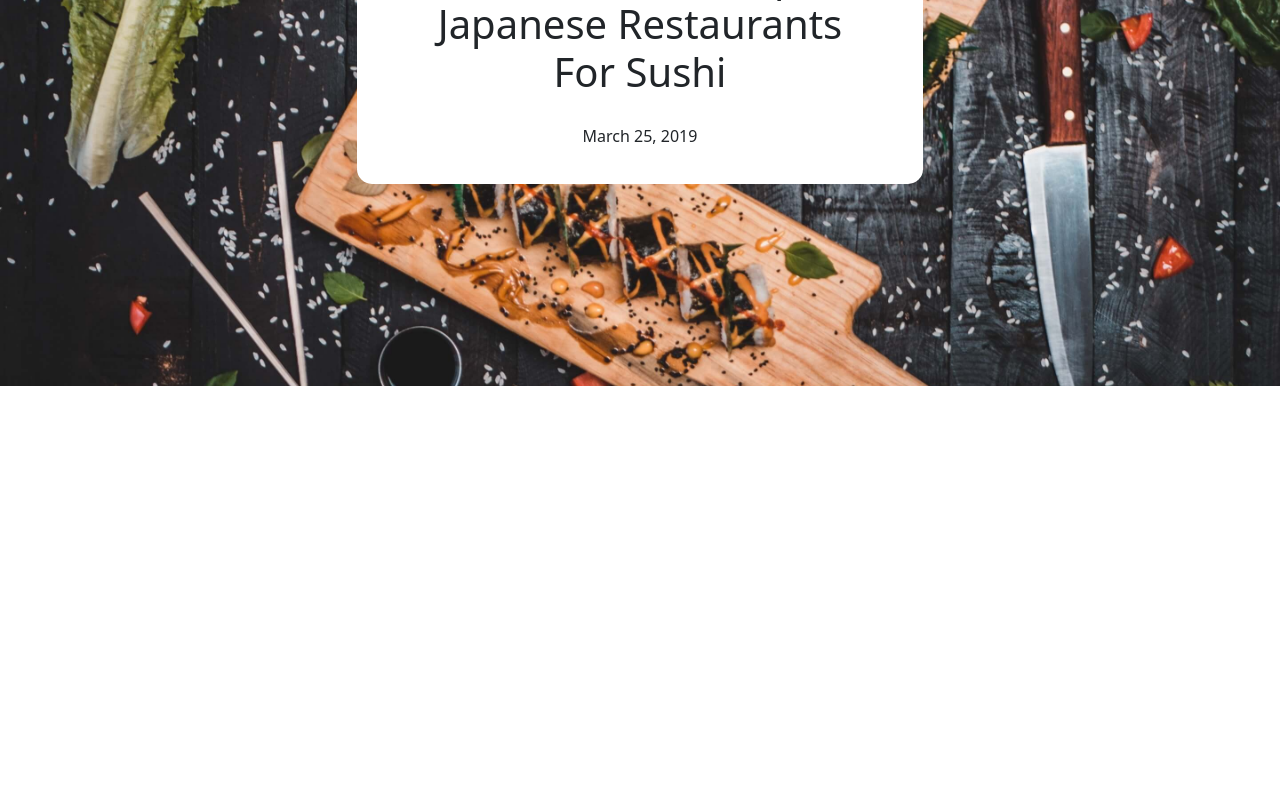
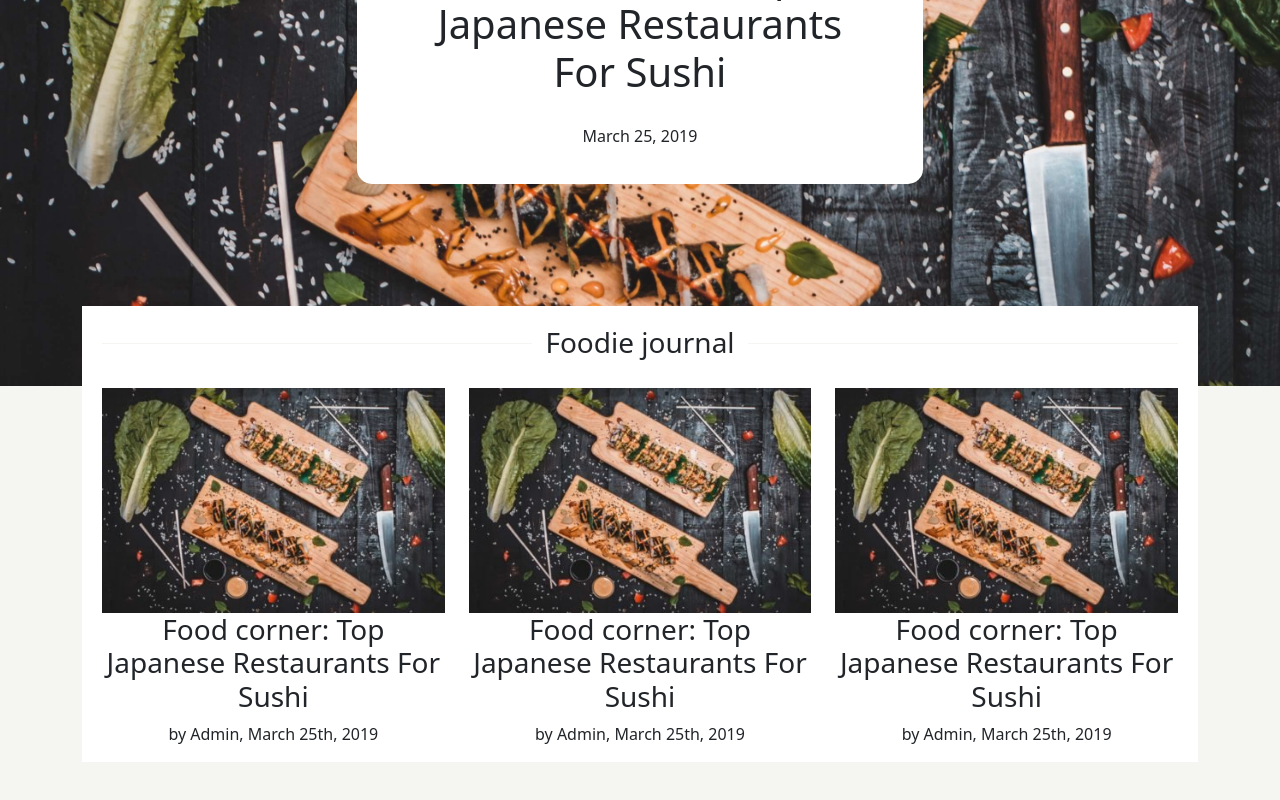
Before and after one commit to SimonCook99/proj-html-vuejs, a Vue app: page / in a window 1280 px wide. Shown: the part 593-1393 px from the top of the page. Before the commit the page ends 979 px from the top, so only its background shows below. Built offline with nearby package versions, Linux system fonts and the light colour scheme.

Commit message:
prima sezione main completata

```diff
--- a/src/App.vue
+++ b/src/App.vue
@@ -4,7 +4,7 @@
 
     <myJumbotron />
 
-
+    <myMain />
 
   </div>
 </template>
@@ -12,12 +12,15 @@
 <script>
 import myHeader from './components/myHeader.vue'
 import myJumbotron from './components/myJumbotron.vue'
+import myMain from './components/myMain.vue'
+
 
 export default {
   name: 'App',
   components: {
     myHeader,
-    myJumbotron
+    myJumbotron,
+    myMain
   },
   data(){
     return{
@@ -28,9 +31,5 @@ export default {
 </script>
 
 <style lang="scss">
-  *{
-    margin: 0;
-    padding: 0;
-    box-sizing: border-box;
-  }
+  @import "./components/SCSS/general.scss"
 </style>
--- a/src/components/SCSS/colors.scss
+++ b/src/components/SCSS/colors.scss
@@ -1,7 +1,3 @@
 $buttonColor: #fc7525;
 
-button{
-    background-color: $buttonColor;
-    border: 0;
-    color: white;
-}
+$mainBackground: #f5f5f1
--- /dev/null
+++ b/src/components/SCSS/general.scss
@@ -0,0 +1,13 @@
+@import "colors.scss";
+
+*{
+    margin: 0;
+    padding: 0;
+    box-sizing: border-box;
+}
+
+button{
+    background-color: $buttonColor;
+    border: 0;
+    color: white;
+}
--- a/src/components/myJumbotron.vue
+++ b/src/components/myJumbotron.vue
@@ -15,8 +15,6 @@
 </script>
 
 <style scoped lang="scss">
-
-    @import "SCSS/colors.scss";
 
     section{
         background-image: url("../assets/img/single-post-img3.jpg");
--- /dev/null
+++ b/src/components/myMain.vue
@@ -0,0 +1,74 @@
+<template>
+    <main>
+        <div class="container">
+            <section class="journal">
+                <h3 class="title">Foodie journal</h3>
+
+                <div class="row">
+                    <div class="col-4">
+                        <img src="../assets/img/single-post-img3-400x263.jpg" alt="prova">
+                        <h3>Food corner: Top Japanese Restaurants For Sushi</h3>
+                        <p>by Admin, March 25th, 2019</p>
+                    </div>
+                    <div class="col-4">
+                        <img src="../assets/img/single-post-img3-400x263.jpg" alt="prova">
+                        <h3>Food corner: Top Japanese Restaurants For Sushi</h3>
+                        <p>by Admin, March 25th, 2019</p>
+                    </div>
+                    <div class="col-4">
+                        <img src="../assets/img/single-post-img3-400x263.jpg" alt="prova">
+                        <h3>Food corner: Top Japanese Restaurants For Sushi</h3>
+                        <p>by Admin, March 25th, 2019</p>
+                    </div>
+                </div>
+            </section>
+        </div>
+    </main>
+</template>
+
+<script>
+    export default {
+        name:"myMain"
+    }
+</script>
+
+<style scoped lang="scss">
+    @import "./SCSS/colors.scss";
+
+    main{
+        background-color: $mainBackground;
+        height: 100vh;
+
+        .journal{
+            text-align: center;
+            background-color: white;
+            padding: 0px 20px;
+            position: relative;
+            top: -80px;
+            h3.title{
+                position: relative;
+                padding: 20px;
+
+                &:before, &:after{ //creazione delle linee prima e dopo il titolo h3
+                    content: "";
+                    position: absolute;
+                    width: 40%;
+                    top: 50%;
+                    height: 1px;
+                    background: $mainBackground;
+                }
+                &:after{
+                    left: 60%;
+                }
+                &:before{
+                    left: 0;
+                }
+            }
+        }
+
+        img{
+            max-width: 100%;
+        }
+
+    }
+</style>
```
